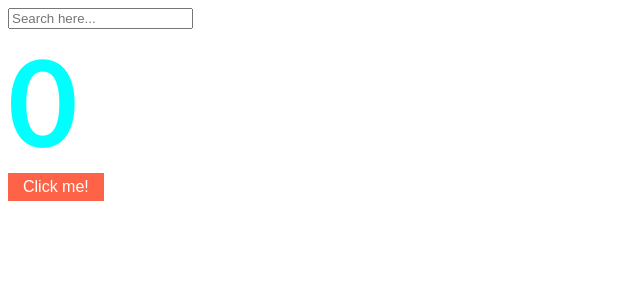
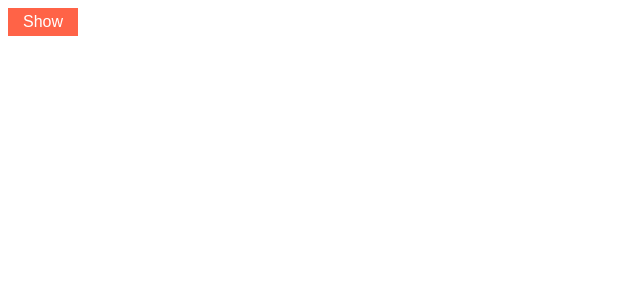
Before and after one commit to OhSahyeon/Nomadcode_React_study_2, a React (Create React App) app: page / in a window 1280 px wide. Shown: the top 300 px of the page, without its empty margins (0-640 px from the left). Built offline with nearby package versions, Linux system fonts and the light colour scheme.

Commit message:
#6.4 Cleanup

```diff
--- a/src/App.js
+++ b/src/App.js
@@ -1,35 +1,23 @@
+import { func } from "prop-types";
 import styles from "./App.module.css";
 import Button from "./Button";
 import { useState, useEffect } from "react";
 
+function Hello() {
+  useEffect(() => {
+    console.log("나 여깄어!");
+    return () => console.log("근데 이제 갈거야! 뿅!");
+  }, []);
+  return <h1>Hello!</h1>;
+}
+
 function App() {
-  const [counter, setCounter] = useState(0);
-  const [keyWord, setKeyWord] = useState("");
-  const onClick = () => setCounter((prev) => prev + 1);
-  const onChange = (e) => {
-    setKeyWord(e.target.value);
-  };
-
-  // 검색할때만 실행
-  useEffect(() => {
-    if (keyWord !== "") {
-      console.log("SEARCH FOR", keyWord);
-    }
-  }, [keyWord]);
-
-  // 버튼 눌룰때만 실행
-  useEffect(() => console.log("SEARCH FOR", counter), [counter]);
-
+  const [showing, setShowing] = useState(false);
+  const onClick = () => setShowing((prev) => !prev);
   return (
     <div className="App">
-      <input
-        value={keyWord}
-        onChange={onChange}
-        type="text"
-        placeholder="Search here..."
-      />
-      <h1 className={styles.title}>{counter}</h1>
-      <Button text="Click me!" onClick={onClick} />
+      {showing ? <Hello /> : null}
+      <Button text={showing ? "Hide" : "Show"} onClick={onClick} />
     </div>
   );
 }
--- a/src/button.module.css
+++ b/src/button.module.css
@@ -1,7 +1,17 @@
 .Btn {
+  cursor: pointer;
   background-color: tomato;
   padding: 5px 15px;
   border: none;
   font-size: 16px;
   color: white;
+  transition: 0.2s ease-in-out;
 }
+
+.Btn:hover {
+  transform: scale(1.1);
+}
+
+.Btn:active {
+  background-color: rgb(194, 98, 82);
+}
```
